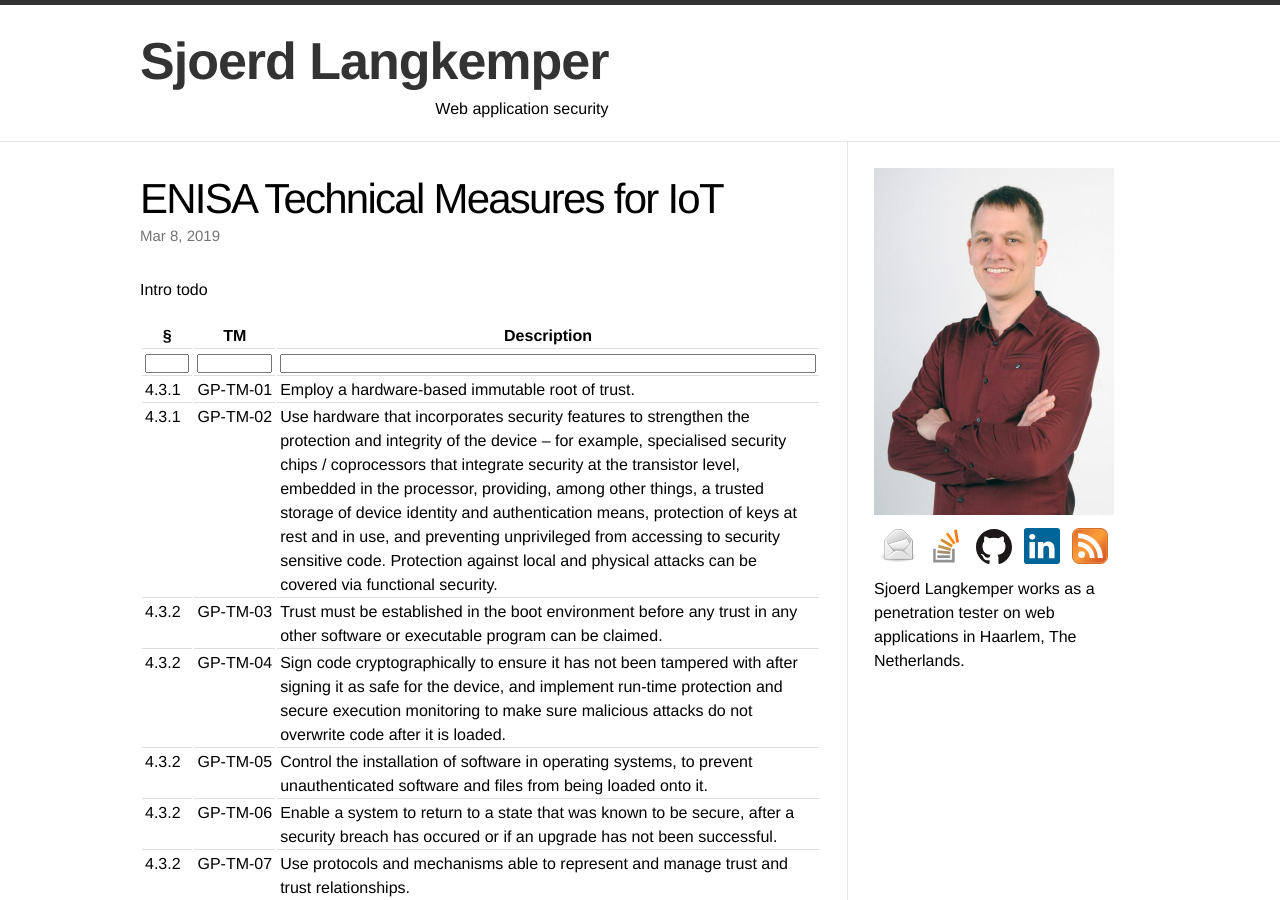
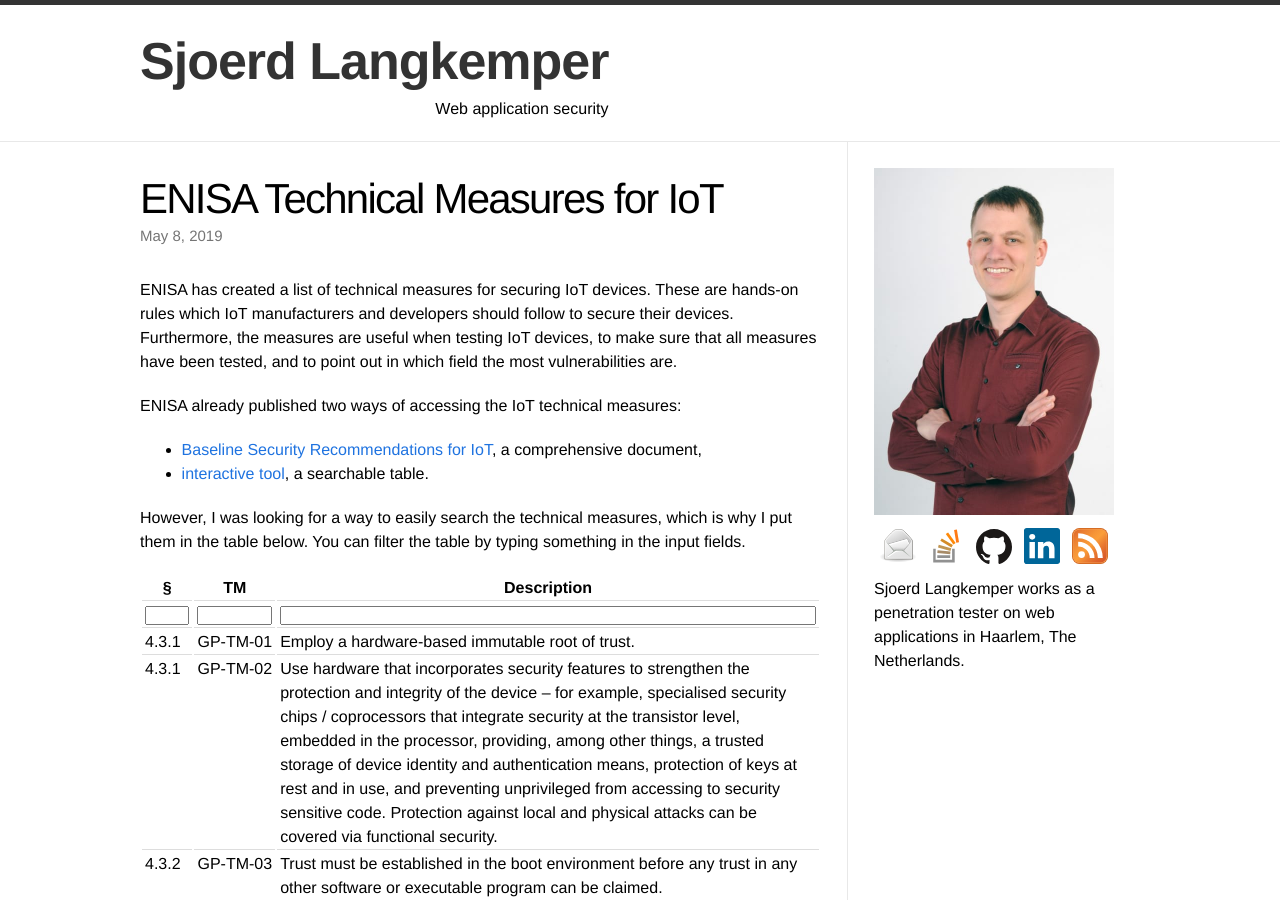
Before and after one commit to Sjord/Sjord.github.io, a Jekyll site: the page built from _posts/2019-01-17-enisa-iot-technical-measures.md, in a window 1280 px wide and 900 px high. Built offline with Jekyll 4.4.1, drawn with Linux system fonts in a browser that asks for light colours.

Commit message:
Write intro

```diff
--- a/_posts/2019-01-17-enisa-iot-technical-measures.md
+++ b/_posts/2019-01-17-enisa-iot-technical-measures.md
@@ -2,10 +2,16 @@
 layout: post
 title: "ENISA Technical Measures for IoT"
 thumbnail: enisa-iot-480.png
-date: 2019-03-08
+date: 2019-05-08
 ---
 
-Intro todo
+ENISA has created a list of technical measures for securing IoT devices. These are hands-on rules which IoT manufacturers and developers should follow to secure their devices. Furthermore, the measures are useful when testing IoT devices, to make sure that all measures have been tested, and to point out in which field the most vulnerabilities are.
+
+ENISA already published two ways of accessing the IoT technical measures:
+* [Baseline Security Recommendations for IoT](https://www.enisa.europa.eu/publications/baseline-security-recommendations-for-iot), a comprehensive document,
+* [interactive tool](https://www.enisa.europa.eu/topics/iot-and-smart-infrastructures/iot/baseline-security-recommendations-for-iot-interactive-tool), a searchable table.
+
+However, I was looking for a way to easily search the technical measures, which is why I put them in the table below. You can filter the table by typing something in the input fields.
 
 | §     | TM       | Description |
 |-------|----------|-------------|
```
